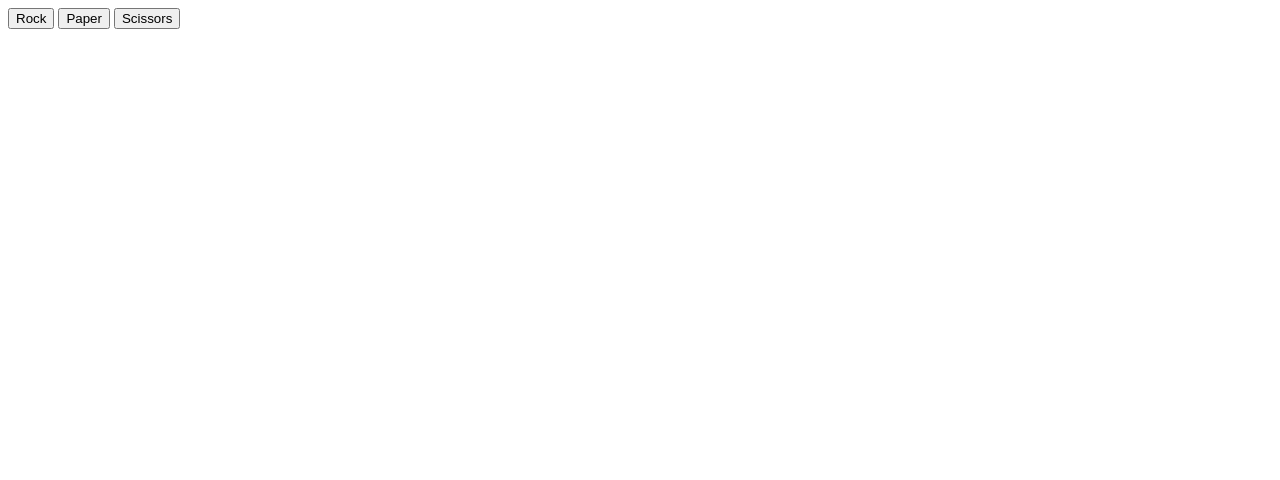
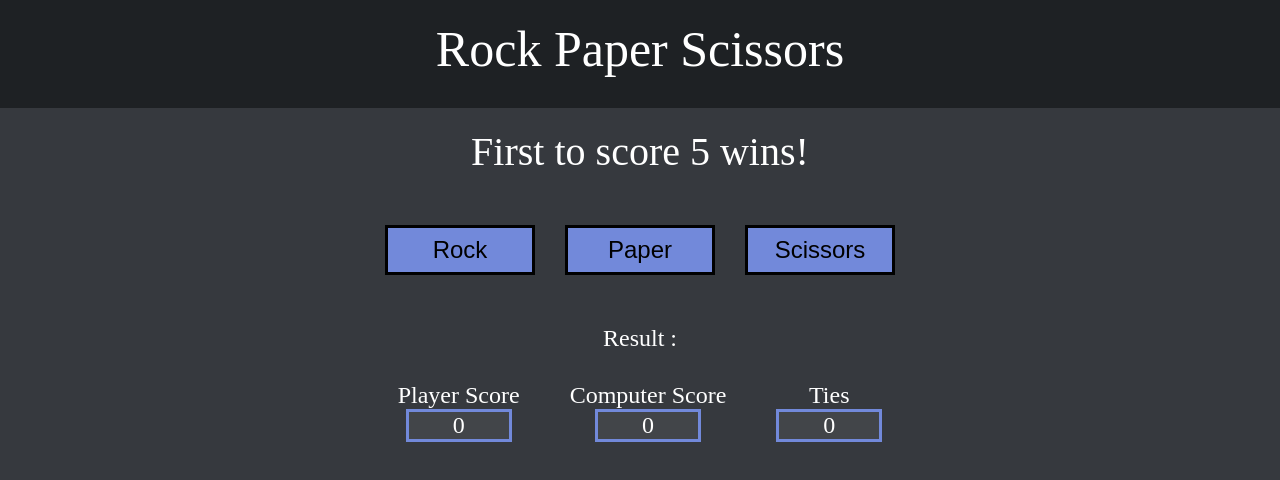
Before and after one commit to Sameer5858/rock-paper-scissors, a plain HTML site: page index.html in a window 1280 px wide. Drawn offline with Linux system fonts and the light colour scheme.

Commit message:
ui redone with css

```diff
--- a/index.html
+++ b/index.html
@@ -6,13 +6,34 @@
     <meta name="viewport" content="width=device-width, initial-scale=1.0" />
     <title>rock-paper-scissors</title>
     <script src="script.js" defer></script>
+    <link rel="stylesheet" href="style.css" />
   </head>
   <body>
-    <button class="btn" id="rock">Rock</button>
-    <button class="btn" id="paper">Paper</button>
-    <button class="btn" id="scissors">Scissors</button>
-    <div id="round-results"></div>
-    <div id="running-score"></div>
+    <div class="header">Rock Paper Scissors</div>
+    <div class="rules">First to score 5 wins!</div>
+    <div class="btns">
+      <button id="rock">Rock</button>
+      <button id="paper">Paper</button>
+      <button id="scissors">Scissors</button>
+    </div>
+    <div class="results">
+      Result :
+      <div id="round-results"></div>
+    </div>
+    <div id="running-score">
+      <div class="player">
+        <div>Player Score</div>
+        <div id="player-score">0</div>
+      </div>
+      <div class="computer">
+        <div>Computer Score</div>
+        <div id="computer-score">0</div>
+      </div>
+      <div class="ties">
+        <div>Ties</div>
+        <div id="ties">0</div>
+      </div>
+    </div>
     <div id="winner"></div>
   </body>
 </html>
--- a/script.js
+++ b/script.js
@@ -43,7 +43,7 @@ function game() {
   }
 }
 //Takes click event of .btn class and puts the text inside playGame function
-const btns = document.querySelectorAll(".btn");
+const btns = document.querySelectorAll("button");
 btns.forEach(function playGame(btn) {
   btn.addEventListener("click", (e) => {
     const computerSelection = computerPlay();
@@ -53,13 +53,16 @@ btns.forEach(function playGame(btn) {
         playerSelection,
         computerSelection
       );
-      document.getElementById(
-        "running-score"
-      ).innerHTML = `Your Score : ${playerWins} <br>  Computer Score : ${computerWins} <br> tie : ${ties}`;
-    } else if (playerWins === 5) {
-      document.getElementById("winner").innerHTML = `You win`;
+      document.getElementById("computer-score").innerHTML = computerWins;
+      document.getElementById("player-score").innerHTML = playerWins;
+      document.getElementById("ties").innerHTML = ties;
+    }
+    if (playerWins === 5) {
+      document.getElementById("winner").innerHTML = `You win <br>
+      <a style="text-decoration: none; font-size: 24px; color: white;" href="index.html">Play again</a>`;
     } else if (computerWins === 5) {
-      document.getElementById("winner").innerHTML = `Computer Wins`;
+      document.getElementById("winner").innerHTML = `Computer Wins <br>
+      <a style="text-decoration: none; font-size: 24px; color: white;" href="index.html" sty>Play again</a>`;
     }
   });
 });
--- /dev/null
+++ b/style.css
@@ -0,0 +1,96 @@
+html,
+body {
+  box-sizing: border-box;
+}
+body {
+  background-color: #36393e;
+  color: white;
+  height: 100vh;
+  padding: 0;
+  margin: 0;
+}
+.header {
+  background-color: #1e2124;
+  display: flex;
+  font-size: 50px;
+  justify-content: center;
+  padding: 20px 0 30px 0;
+}
+.rules {
+  display: flex;
+  justify-content: center;
+  align-items: center;
+  font-size: 40px;
+  margin: 20px;
+}
+.btns {
+  display: flex;
+  justify-content: center;
+  gap: 30px;
+  align-items: center;
+  margin: 50px;
+}
+button {
+  width: 150px;
+  height: 50px;
+  font-size: 24px;
+  padding: 0;
+  background: #7289da;
+  border: solid black;
+}
+.results {
+  display: flex;
+  align-items: center;
+  font-size: 24px;
+  margin-bottom: 30px;
+  flex-direction: column;
+}
+#running-score {
+  display: flex;
+  justify-content: center;
+  gap: 50px;
+  font-size: 24px;
+}
+.player {
+  display: flex;
+  flex-direction: column;
+  align-items: center;
+}
+.computer {
+  display: flex;
+  flex-direction: column;
+  align-items: center;
+}
+.ties {
+  display: flex;
+  flex-direction: column;
+  align-items: center;
+}
+#player-score {
+  border: solid #7289da;
+  background: #424549;
+  width: 100px;
+  text-align: center;
+}
+#ties {
+  border: solid #7289da;
+  background: #424549;
+  width: 100px;
+  text-align: center;
+}
+#computer-score {
+  border: solid #7289da;
+  background: #424549;
+  width: 100px;
+  text-align: center;
+}
+#winner {
+  display: flex;
+  flex-direction: column;
+  justify-content: center;
+  align-items: center;
+  font-size: 36px;
+  margin-top: 50px;
+  color: #57f287;
+  gap: 10px;
+}
```
